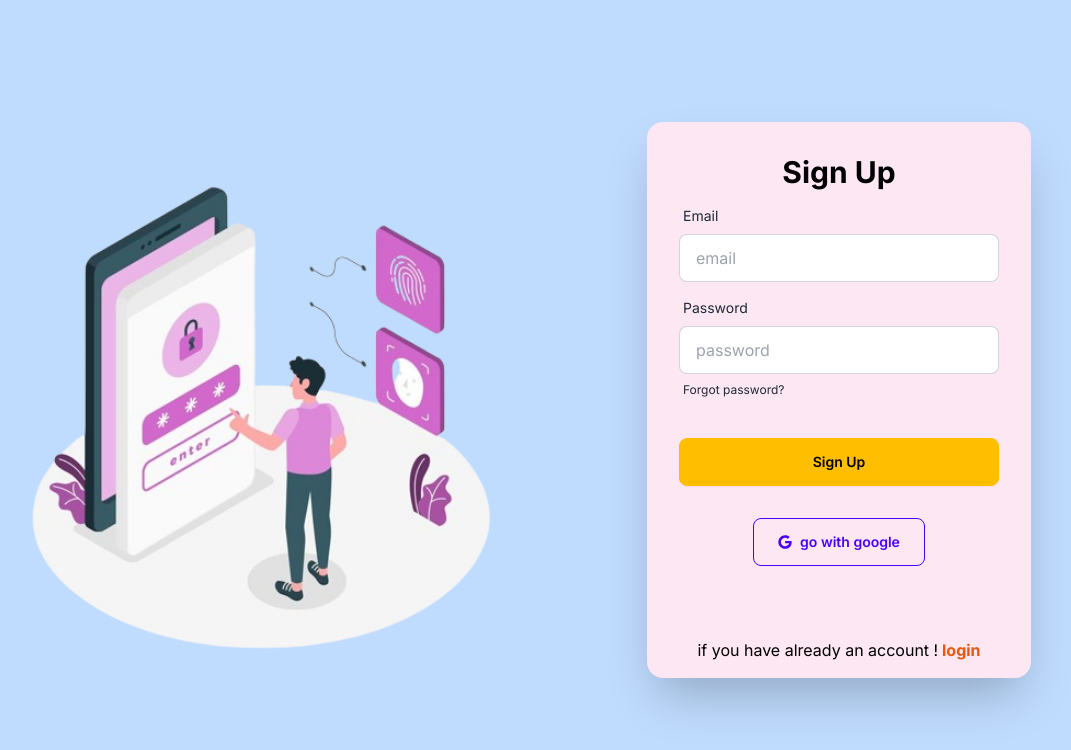
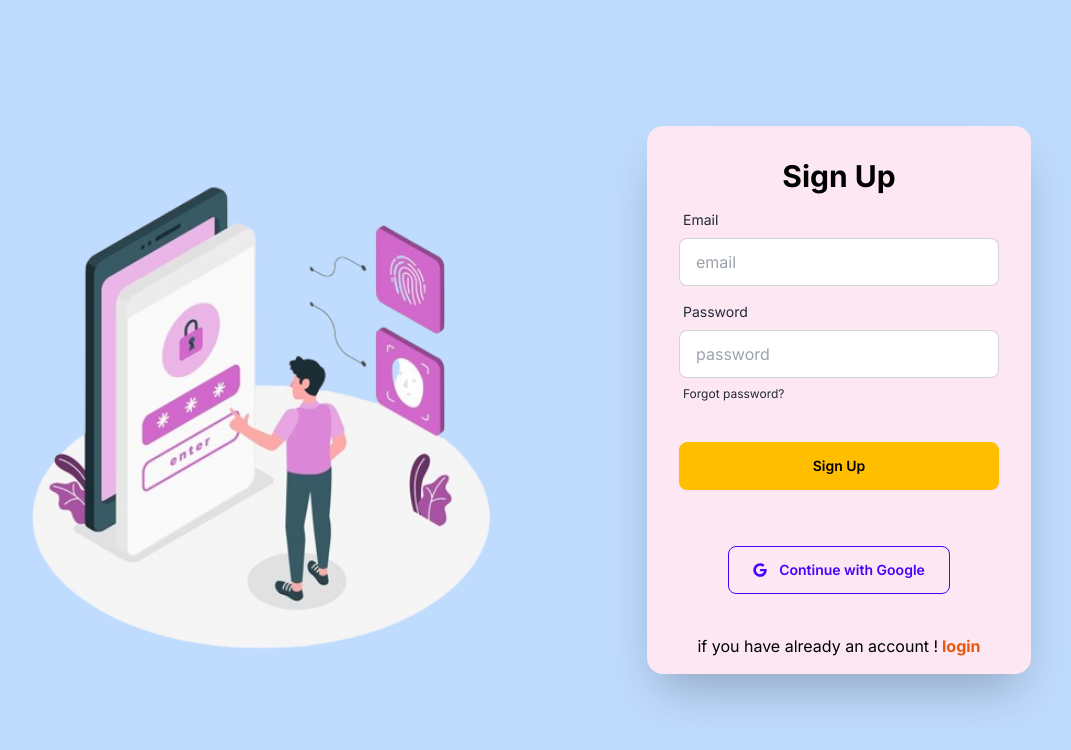
Before and after one commit to Naymul-NN/Schedulemeet-client, a Next.js app: page /signup in a window 1280 px wide. Shown: the top 750 px of the page, without its empty margins (131-1202 px from the left). Built offline with nearby package versions, Linux system fonts and the light colour scheme; no server answers.

Commit message:
fixed google login

```diff
--- a/src/components/auth/Authprovider.jsx
+++ b/src/components/auth/Authprovider.jsx
@@ -1,43 +1,51 @@
-"use client"
+"use client";
 
 import { createContext, useEffect, useState } from "react";
-import { createUserWithEmailAndPassword, onAuthStateChanged, signInWithEmailAndPassword, signInWithPopup, signOut  } from "firebase/auth";
+import {
+  GoogleAuthProvider,
+  createUserWithEmailAndPassword,
+  onAuthStateChanged,
+  signInWithEmailAndPassword,
+  signInWithPopup,
+  signOut,
+} from "firebase/auth";
 import auth from "./firebase.config";
-export const AuthContext = createContext(null)
+export const AuthContext = createContext(null);
 
-const AuthProvider = ({children}) => {
+const googleProvider = new GoogleAuthProvider();
 
+const AuthProvider = ({ children }) => {
   const [user, setuser] = useState(null);
   const [loading, setLoading] = useState(true);
 
-   const createUser = (email,password)=>{
-    setLoading(true)
-    return createUserWithEmailAndPassword(auth, email, password)
-   }
+  const createUser = (email, password) => {
+    setLoading(true);
+    return createUserWithEmailAndPassword(auth, email, password);
+  };
 
-   const userLogin=(email,password)=>{
-    setLoading(true)
-    return signInWithEmailAndPassword(auth,email,password)
-   }
+  const userLogin = (email, password) => {
+    setLoading(true);
+    return signInWithEmailAndPassword(auth, email, password);
+  };
 
-   const logOut = () =>{
-    setLoading(true)
-    signOut(auth)
-   }
+  const logOut = () => {
+    setLoading(true);
+    signOut(auth);
+  };
 
-   const googleLogin =(provider)=>{
-    return signInWithPopup(auth,provider)
-    }
+  const googleLogin = () => {
+    return signInWithPopup(auth, googleProvider);
+  };
 
-    useEffect(()=>{
-        const unSubscribe =  onAuthStateChanged(auth, currentUser =>{
-            setuser(currentUser)
-            setLoading(false)
-          })
-          return  () =>{
-            unSubscribe()
-          }
-       },[])
+  useEffect(() => {
+    const unSubscribe = onAuthStateChanged(auth, (currentUser) => {
+      setuser(currentUser);
+      setLoading(false);
+    });
+    return () => {
+      unSubscribe();
+    };
+  }, []);
 
   const authinfo = {
     user,
@@ -46,13 +54,10 @@ const AuthProvider = ({children}) => {
     userLogin,
     logOut,
     googleLogin,
-   }
-
+  };
 
   return (
-        <AuthContext.Provider value={authinfo}>
-            {children}
-        </AuthContext.Provider >
+    <AuthContext.Provider value={authinfo}>{children}</AuthContext.Provider>
   );
 };
 
--- a/src/components/auth/Login.jsx
+++ b/src/components/auth/Login.jsx
@@ -119,8 +119,8 @@ const Signin = () => {
                 )}
               </button>
             </div>
-            <SocialLogin></SocialLogin>
           </form>
+          <SocialLogin></SocialLogin>
           <p className="my-4 text-center text-black">
             If you are new here!
             <Link
--- a/src/components/auth/Signup.jsx
+++ b/src/components/auth/Signup.jsx
@@ -122,8 +122,8 @@ const Register = () => {
                 )}
               </button>
             </div>
-            <SocialLogin></SocialLogin>
           </form>
+          <SocialLogin></SocialLogin>
           <p className="text-black text-center my-4">
             if you have already an account !
             <Link
--- a/src/components/auth/SocialLogin.jsx
+++ b/src/components/auth/SocialLogin.jsx
@@ -1,50 +1,90 @@
-"use client"
-import { useContext } from "react";
+"use client";
+import { useContext, useState } from "react";
 // import { AuthContext } from "../auth/AuthProvider";
 // import useAxiospublic from "../hooks/useAxiospublic";
 // import { useNavigate } from "react-router-dom";
-import { FaGoogle } from "react-icons/fa";
+import { FaGoogle, FaSpinner } from "react-icons/fa";
 import { GoogleAuthProvider } from "firebase/auth";
 // import axios from "axios";
 import { AuthContext } from "./Authprovider";
 import { useRouter } from "next/navigation";
 import toast from "react-hot-toast";
-// import useAxiospublic from "../hooks/useAxious";
+import useAxiospublic from "@/components/hooks/useAxious";
 
 const SocialLogin = () => {
   const { googleLogin } = useContext(AuthContext);
-    // const axiosPublic = useAxiospublic();
+
+  const axiosPublic = useAxiospublic();
+
+  const [loading, setLoading] = useState(false);
   // const navigate = useNavigate();
-    const provider = new GoogleAuthProvider();
+
   const home = useRouter();
-    const handlegooglesignin = () => {
-        googleLogin(provider)
-            .then(result => {
-                console.log(result.user);
+  //   const handlegooglesignin = () => {
+  //     googleLogin(provider)
+  //       .then((result) => {
+  //         console.log(result.user);
+  //         const userInfo = {
+  //           name: result.user.displayName,
+  //           email: result.user?.email,
+  //           img: result.user.photoURL,
+  //         };
+  //         console.log(userInfo);
+  //         // axiosPublic.post('/api/v1/webusers', userInfo)
+  //         // .then(res =>{
+  //         //     console.log(res.data);
+  //         // })
+  //         toast.success("log in successfull");
+  //         home.push("/");
+  //       })
+  //       .catch((error) => {
+  //         console.error(error);
+  //       });
+  //   };
+
+  const handleGoogleLogin = async () => {
+    setLoading(true);
+    try {
+      const result = await googleLogin();
+
       const userInfo = {
+        email: result.user.email,
         name: result.user.displayName,
-                    email: result.user?.email,
-                    img: result.user.photoURL
+        img: result.user.photoURL,
+      };
+
+      const res = await axiosPublic.post("/api/v1/users/saveUser", userInfo);
+
+      if (res.data.success) {
+        home.push("/");
+        toast.success("Login Successfully");
       }
-                console.log(userInfo);
-                // axiosPublic.post('/api/v1/webusers', userInfo)
-                // .then(res =>{
-                //     console.log(res.data);
-                // })
-                toast.success('log in successfull')
-                home.push("/")
-            })
-            .catch(error => {
-                console.error(error);
-            })
+      setLoading(false);
+    } catch (error) {
+      if (error.status !== 200) {
+        console.log(error);
+      } else {
+        toast.error(error.message);
+        console.log(error);
       }
+
+      setLoading(false);
+    }
+  };
 
   return (
     <div className="p-6 flex justify-center items-center">
       <div>
-                <button onClick={handlegooglesignin} className="btn btn-outline btn-primary px-6">
-                    <FaGoogle></FaGoogle>
-                    go with google
+        <button
+          onClick={handleGoogleLogin}
+          className="btn btn-outline btn-primary px-6">
+          {loading ? (
+            <FaSpinner className="mx-auto animate-spin text-xl" />
+          ) : (
+            <span className="flex gap-3">
+              <FaGoogle /> Continue with Google
+            </span>
+          )}
         </button>
       </div>
     </div>
```
Lines whose indentation alone changed are shown as unchanged.
